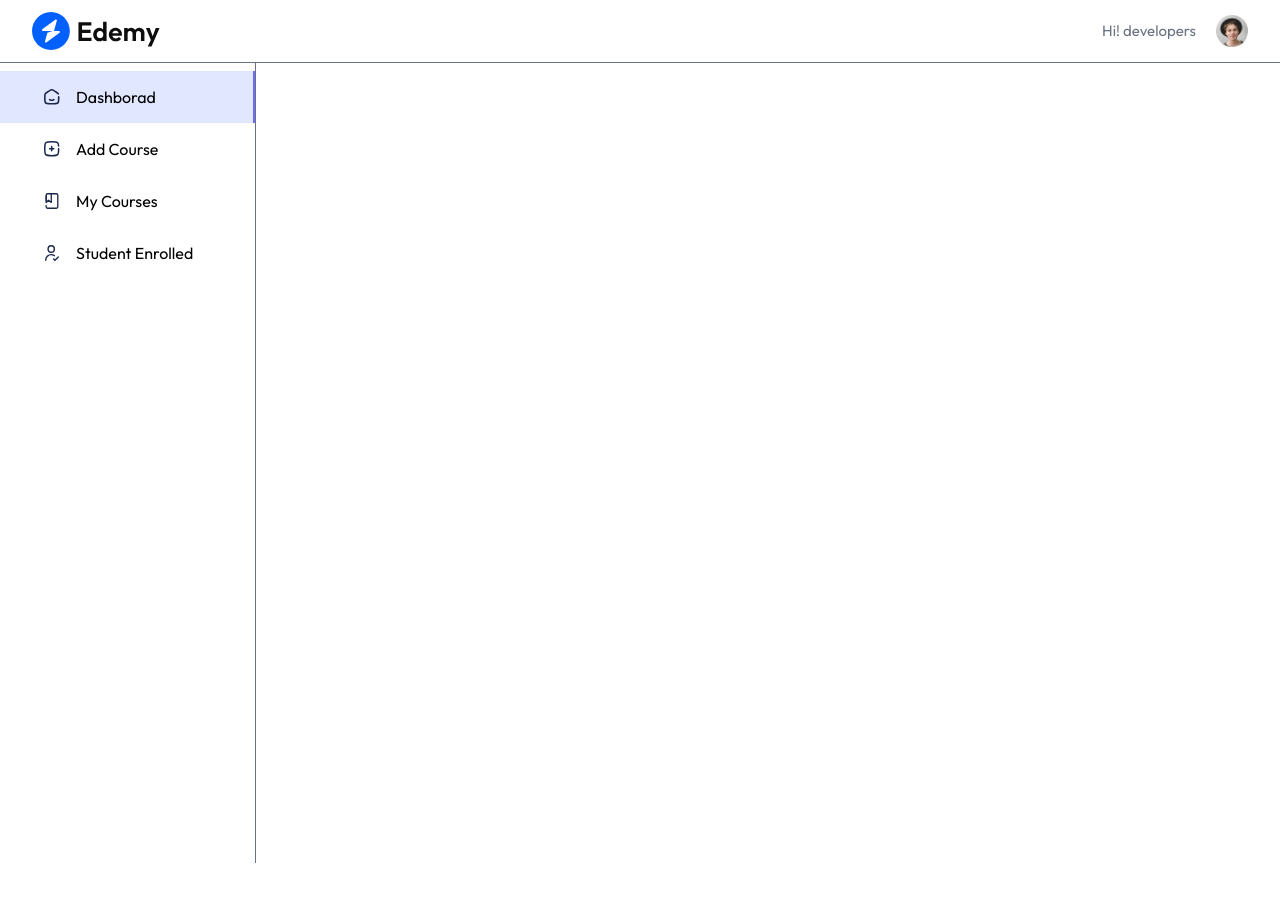
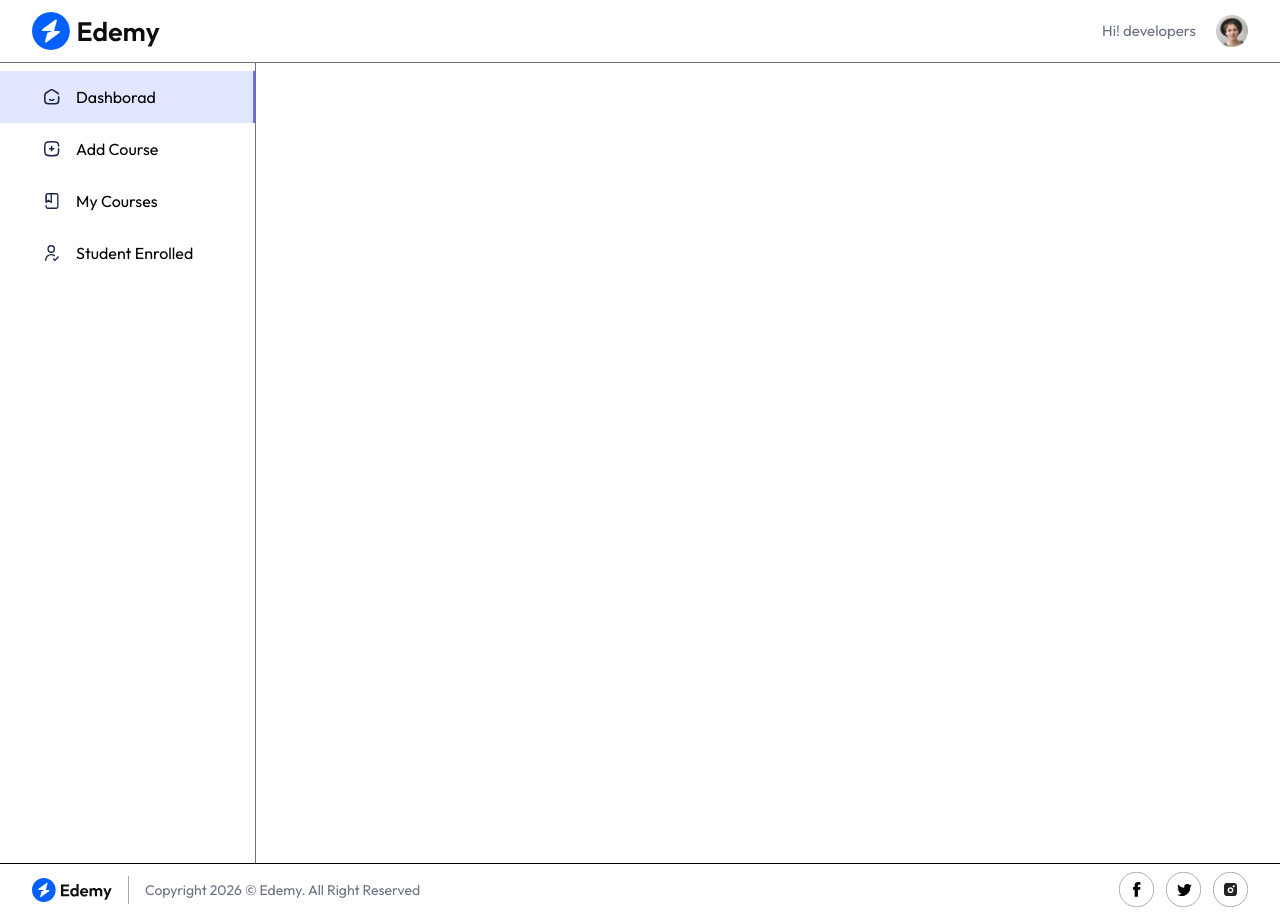
Before and after one commit to udaypratap08/Learing-management-system, a React (Vite) app in the folder client/: page /educator in a window 1280 px wide. Before the commit the page ends 863 px from the top, so only its background shows below. Built offline with nearby package versions, Linux system fonts and the light colour scheme; no server answers.

Commit message:
we create footer component for the educator page

```diff
--- a/client/src/components/educator/Footer.jsx
+++ b/client/src/components/educator/Footer.jsx
@@ -1,10 +1,25 @@
 import React from 'react'
+import { assets } from '../../assets/assets'
 
 const Footer = () => {
   return (
-    <div>
-      <h1> edu footer</h1>
-    </div>
+     <footer className="flex md:flex-row flex-col-reverse items-center justify-between text-left w-full px-8 border-t">
+      {/* {left side footer} */}
+       <div className='flex items-center gap-4'>
+           <img src={assets.logo} alt="" className='hidden md:block w-20' />
+           <div className='hidden md:block h-7 w-px bg-gray-500/60'></div>
+           <p className='py-4 text-center text-xs md:text-sm text-gray-500'>Copyright 2026 © Edemy. All Right Reserved</p>
+       </div>
+       {/* {Right side footer} */}
+       <div className='flex items-center gap-3 max-md:mt-4'>
+         <a href="#"><img src={assets.facebook_icon} alt="facebook icen"/>
+         </a>
+         <a href="#"><img src={assets.twitter_icon} alt="twitter icen"/>
+         </a>
+         <a href="#"><img src={assets.instagram_icon} alt="instagram icen"/>
+         </a>
+       </div>
+     </footer>
   )
 }
 
--- a/client/src/pages/educator/Educator.jsx
+++ b/client/src/pages/educator/Educator.jsx
@@ -2,6 +2,7 @@ import React from 'react'
 import { Outlet } from 'react-router-dom'
 import Navbar from '../../components/educator/Navbar'
 import Sidebar from '../../components/educator/Sidebar'
+import Footer from '../../components/educator/Footer'
 
 
 const Educator = () => {
@@ -16,8 +17,10 @@ const Educator = () => {
               {<Outlet/>}
            </div>
       </div>
+     <Footer/>
     </div>
   )
+
 }
 
 export default Educator
```
